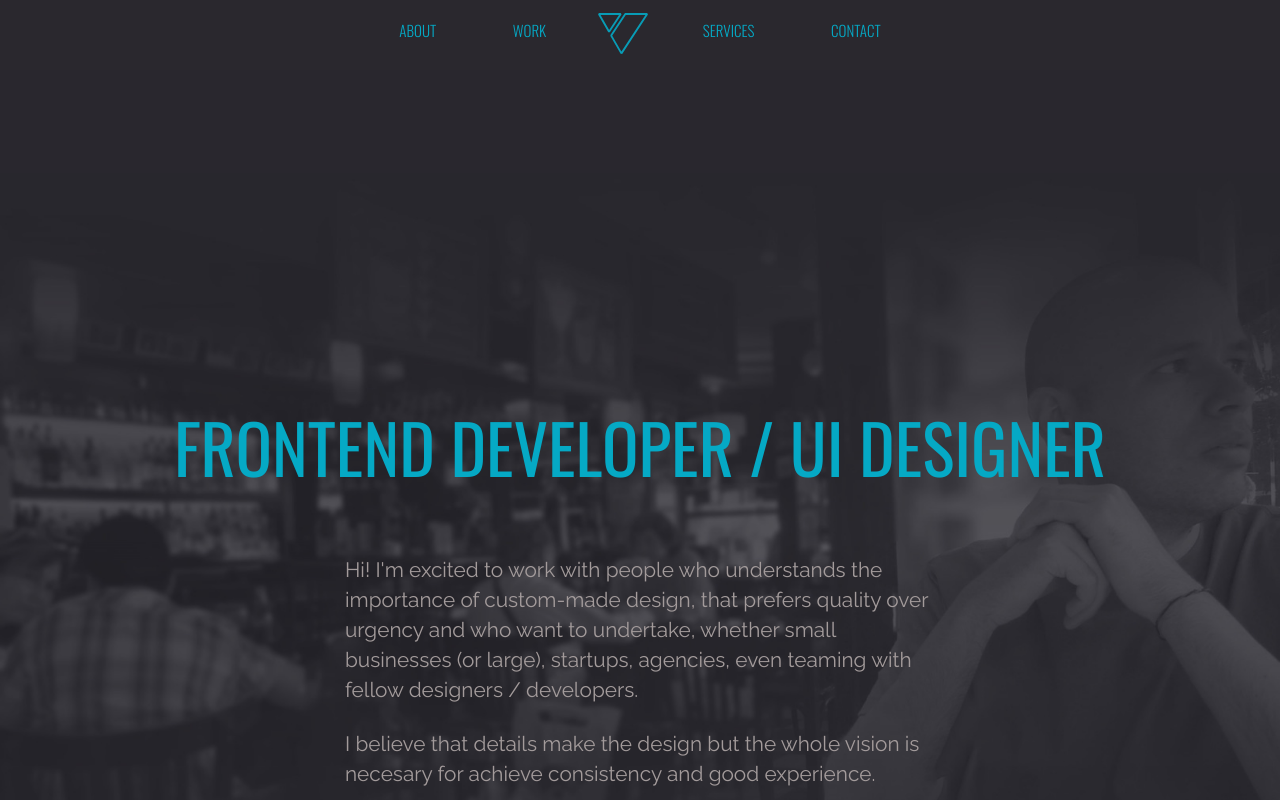
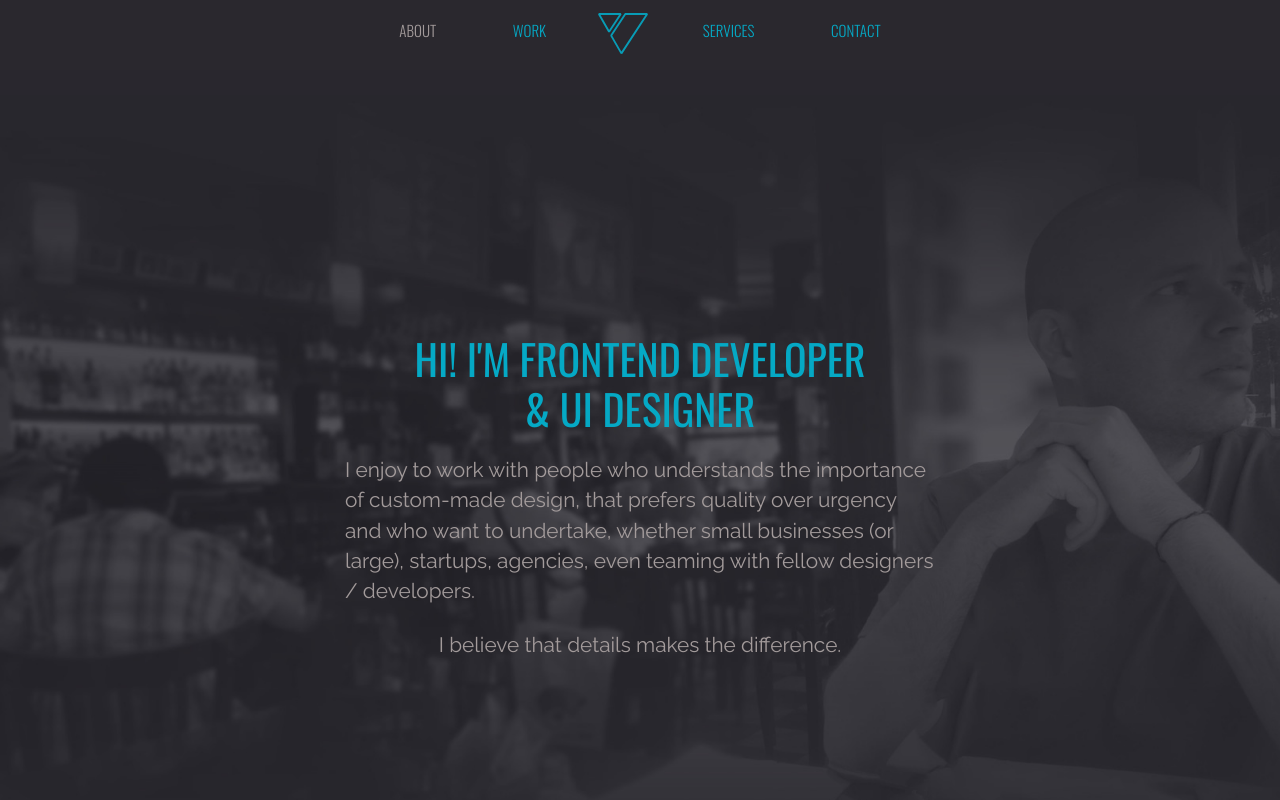
Before and after one commit to desyavila/yialdesign, a website: page index.html in a window 1280 px wide. Shown: the top 800 px of the page. Drawn offline with nearby package versions, Linux system fonts and the light colour scheme; no server answers; a script that the page names is missing.

Commit message:
modification text

```diff
--- a/css/style.css
+++ b/css/style.css
@@ -1578,7 +1578,7 @@ figure.effect-winston:hover p {
   	background-image:url('../img/aboutbg5.jpg');
   	background-repeat:no-repeat;
 	background-size:cover;
-
+	height: 1043px;
 	background-position:center center;
 	background-color: #29272E;
 }
--- a/index.html
+++ b/index.html
@@ -93,9 +93,9 @@
 		<div class="diagonal bg-about">
 			<div class="sectionS">
 				<a id="about"></a>
-				<h2> FRONTEND DEVELOPER / UI DESIGNER</h2>
-				<p class="context">Hi! I'm excited to work with people  who understands the importance of custom-made design, that prefers quality over urgency and  who want to undertake, whether small businesses (or large), startups, agencies, even teaming with fellow designers / developers. </p>
-				<p class="context">I believe that details make the design but the whole vision is necesary for achieve consistency and good experience.</p>
+				<h3>HI! I'M FRONTEND DEVELOPER <br> & UI DESIGNER</h3>
+				<p class="context"> I enjoy to work with people  who understands the importance of custom-made design, that prefers quality over urgency and  who want to undertake, whether small businesses (or large), startups, agencies, even teaming with fellow designers / developers. </p>
+				<p class="context">I believe that details makes the difference.</p>
 			</div>
 		</div>
 			<div class="imgSeccr"></div>
@@ -164,7 +164,8 @@
 					</div>
 					<div class="invert flex-item">
 						<h3 class="margin-bottom-5">FRONT END</h3>
-						<p class="context">I make available my knowledge in the following areas to create something tangible on the web. And give it life through animation, interaction and functionality. </p>
+						<p class="context">I make available my knowledge in the following areas to create and give it
+							life on the WEB with animation, interaction, functionality and good practices. </p>
 						<ul>
 							<li>HTML 5</li>
 							<li>CSS 3</li>
@@ -206,6 +207,7 @@
 
 		</section>
 		<section id="instagram" class="instagram"></section>
+		<a class="twitter-timeline" href="https://twitter.com/yfrontend?ref_src=twsrc%5Etfw">Tweets by yfrontend</a> <script async src="https://platform.twitter.com/widgets.js" charset="utf-8"></script>
 
 
 		<div class="sectiona"></div>
```
Also changed, not shown: 1 other file.
